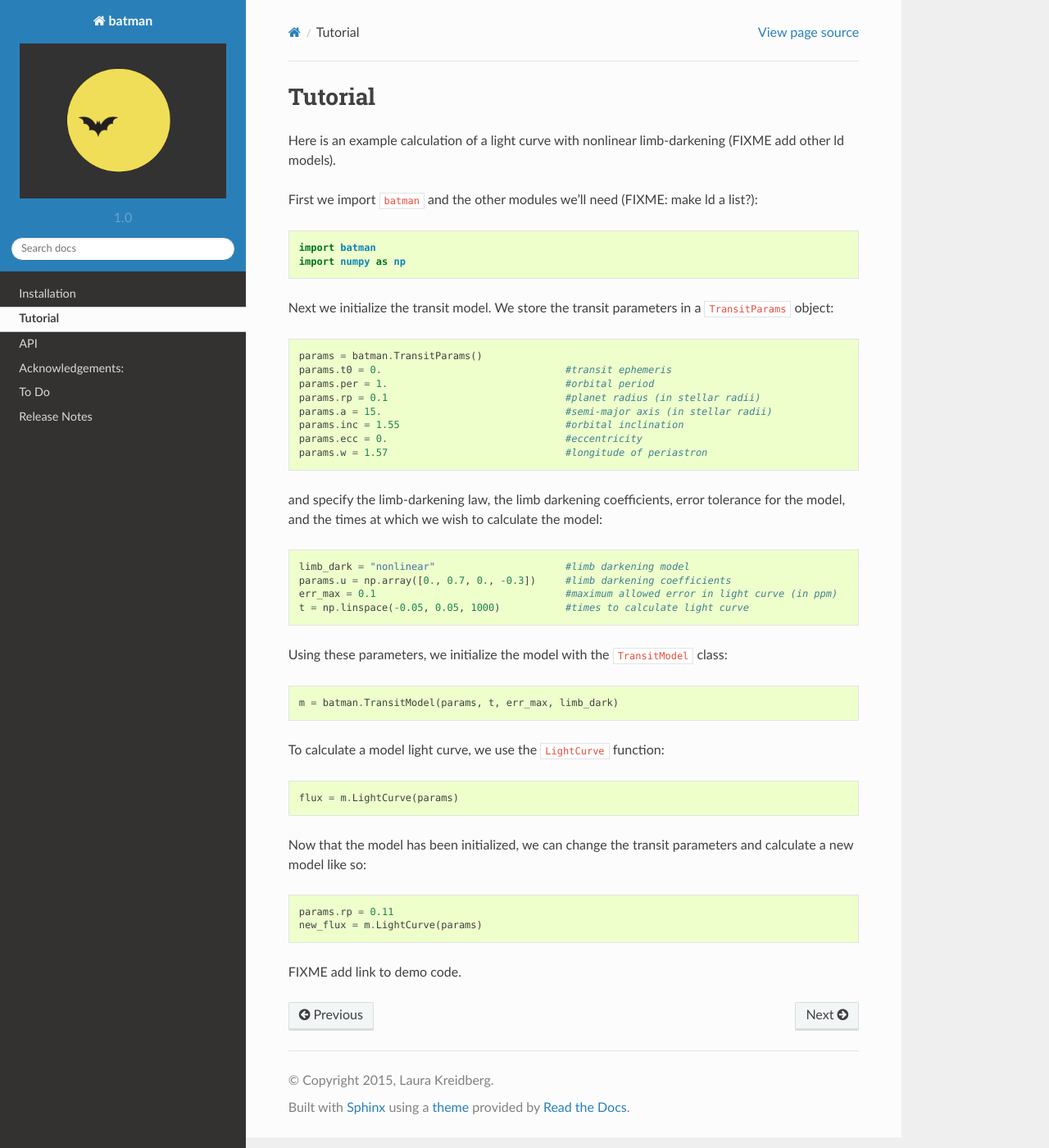
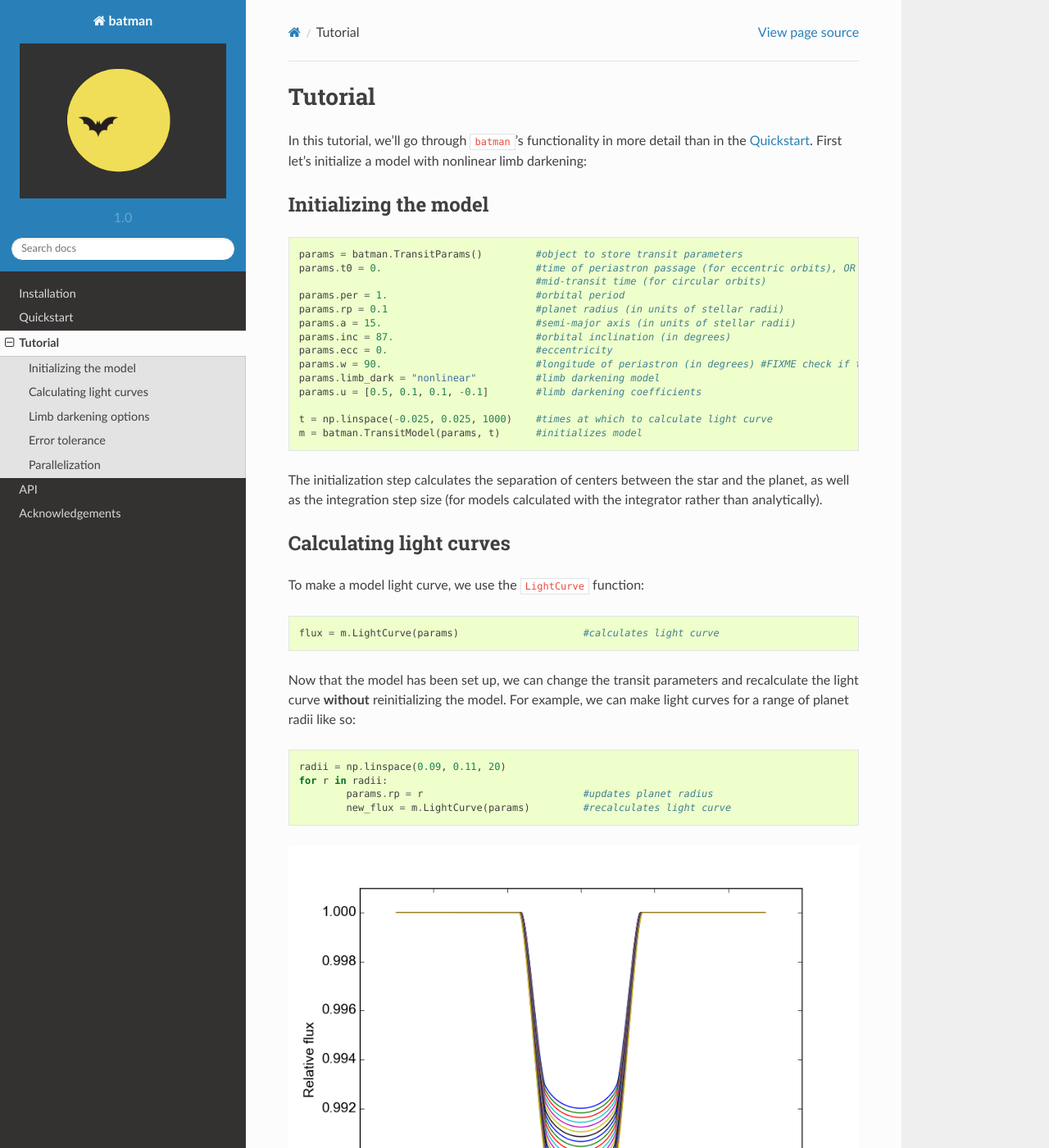
Before and after one commit to lkreidberg/batman, a Sphinx documentation site: the page built from docs/tutorial.rst, in a window 1280 px wide and 1400 px high. Shown: the whole window at 82% size. Built offline with Sphinx 7.4.7 and the Read the Docs theme 2.0.0, drawn with Linux system fonts in a browser that asks for light colours; some of the changed text lies outside the part shown.

Commit message:
adding more docs

```diff
--- a/docs/acknowledgements.rst
+++ b/docs/acknowledgements.rst
@@ -1,6 +1,6 @@
 .. _acknowledgements:
 
-Acknowledgements:
+Acknowledgements
 =================
 - Kevin Stevenson
 - Ethan Kruse
--- /dev/null
+++ b/docs/demo.py
@@ -0,0 +1,57 @@
+import batman
+import numpy as np
+import matplotlib.pyplot as plt
+from pylab import *
+from matplotlib import rc
+
+rc('font',**{'family':'sans-serif','sans-serif':['Arial']})
+matplotlib.rcParams.update({'font.size':14})
+
+params = batman.TransitParams()
+params.t0 = 0.                               #time of periastron passage (for eccentric orbits), OR
+                                             #mid-transit time (for circular orbits)
+params.per = 1.                              #orbital period
+params.rp = 0.1                              #planet radius (in stellar radii)
+params.a = 12.                               #semi-major axis (in stellar radii)
+params.inc = 87.                             #orbital inclination
+params.ecc = 0.                              #eccentricity
+params.w = 90.                               #longitude of periastron  #FIXME check if this makes sense
+params.u = [0., 0.7, 0., -0.3]               #limb darkening coefficients
+params.limb_dark = "nonlinear"       	     #limb darkening model
+
+t = np.linspace(-0.02, 0.02, 1000)           #times at which to calculate light curve
+
+m = batman.TransitModel(params, t)
+
+flux = m.LightCurve(params)
+
+params.rp = 0.11                             #updates the planet radius
+new_flux = m.LightCurve(params)              #recalculates model light curve
+
+plt.plot(t*24., flux, label = "rp = 0.1")
+plt.plot(t*24., new_flux, label = "rp = 0.11")
+plt.xlabel("Time from central transit (hours)")
+plt.ylabel("Flux")
+plt.legend()
+plt.savefig("new_rp.png")
+plt.show()
+
+
+ld_options = ["uniform", "linear", "quadratic", "nonlinear"]
+ld_coefficients = [[], [0.3], [0.1, 0.3], [0.5, 0.1, 0.1, -0.1]]
+
+plt.figure()
+
+for i in range(4):
+	params.limb_dark = ld_options[i]             #specifies the limb darkening profile
+       	params.u = ld_coefficients[i]		     #updates limb darkening coefficients
+	m = batman.TransitModel(params, t)  	     #initializes model with new limb darkening
+	flux = m.LightCurve(params)		     #calculates light curve
+	plt.plot(t*24., flux, label = ld_options[i])
+
+plt.xlim((-0.3, 0.3))
+plt.legend()
+plt.xlabel("Time from central transit (hours)")
+plt.ylabel("Relative flux")
+plt.savefig("lightcurves.png")
+plt.show()
--- /dev/null
+++ b/docs/quickstart.py
@@ -0,0 +1,32 @@
+import batman
+import numpy as np
+import matplotlib.pyplot as plt
+from pylab import *
+
+from matplotlib import rc
+
+rc('font',**{'family':'sans-serif','sans-serif':['Arial']})
+matplotlib.rcParams.update({'font.size':14})
+
+params = batman.TransitParams()
+params.t0 = 0. 				#time of periastron passage (for eccentric orbits), OR
+					#mid-transit time (for circular orbits)
+params.per = 1.				#orbital period
+params.rp = 0.1				#planet radius (in units of stellar radii)
+params.a = 15.				#semi-major axis (in units of stellar radii)
+params.inc = 87.			#orbital inclination (in degrees)
+params.ecc = 0.				#eccentricity
+params.w = 90.				#longitude of periastron (in degrees) #FIXME check if this makes sense
+params.u = [0.1, 0.3] 	      	        #limb darkening coefficients
+params.limb_dark = "quadratic"          #limb darkening model
+
+t = np.linspace(-0.025, 0.025, 1000)    	#times at which to calculate light curve
+m = batman.TransitModel(params, t)	        #initializes model
+flux = m.LightCurve(params)
+
+plt.plot(t, flux)
+plt.xlabel("Time from central transit (days)")
+plt.ylabel("Relative flux")
+plt.ylim((0.989, 1.001))
+plt.savefig("lc.png")
+plt.show()
--- /dev/null
+++ b/docs/tutorial.py
@@ -0,0 +1,64 @@
+import batman
+import numpy as np
+import matplotlib.pyplot as plt
+from pylab import *
+from matplotlib import rc
+
+rc('font',**{'family':'sans-serif','sans-serif':['Arial']})
+matplotlib.rcParams.update({'font.size':14})
+
+params = batman.TransitParams()	        #object to store transit parameters
+params.t0 = 0. 				#time of periastron passage (for eccentric orbits), OR
+					#mid-transit time (for circular orbits)
+params.per = 1.				#orbital period
+params.rp = 0.1				#planet radius (in units of stellar radii)
+params.a = 15.				#semi-major axis (in units of stellar radii)
+params.inc = 87.			#orbital inclination (in degrees)
+params.ecc = 0.				#eccentricity
+params.w = 90.				#longitude of periastron (in degrees) #FIXME check if this makes sense
+params.limb_dark = "nonlinear"          #limb darkening model
+params.u = [0.5, 0.1, 0.1, -0.1]       	#limb darkening coefficients
+
+t = np.linspace(-0.025, 0.025, 1000)  	#times at which to calculate light curve
+m = batman.TransitModel(params, t)      #initializes model
+
+flux = m.LightCurve(params)		#calculates light curve
+
+radii = np.linspace(0.09, 0.11, 20)
+for r in radii:
+	params.rp = r				#updates planet radius
+	new_flux = m.LightCurve(params)         #recalculates light curve
+	plt.plot(t, new_flux)
+
+plt.xlabel("Time from central transit (days)")
+plt.ylabel("Relative flux")
+plt.ylim((0.987, 1.001))
+
+plt.savefig("change_rp.png")
+
+
+ld_options = ["uniform", "linear", "quadratic", "nonlinear"]
+ld_coefficients = [[], [0.3], [0.1, 0.3], [0.5, 0.1, 0.1, -0.1]]
+
+plt.figure()
+
+for i in range(4):
+	params.limb_dark = ld_options[i]             #specifies the limb darkening profile
+	params.u = ld_coefficients[i]	         #updates limb darkening coefficients
+	m = batman.TransitModel(params, t)	         #initializes the model
+	flux = m.LightCurve(params)		         #calculates light curve
+	plt.plot(t, flux, label = ld_options[i])
+
+plt.xlim((-0.025, 0.025))
+plt.ylim((0.987, 1.001))
+plt.legend()
+plt.xlabel("Time from central transit (days)")
+plt.ylabel("Relative flux")
+plt.savefig("lightcurves.png")
+#plt.show()
+
+m = batman.TransitModel(params, t, max_err = 0.5)
+plt.clf()
+m.calc_err(plot = True)
+
+m = TransitParams(params, t, nthreads = 4)
--- a/docs/tutorial.rst
+++ b/docs/tutorial.rst
@@ -2,54 +2,116 @@
 
 Tutorial
 ============
-Here is an example calculation of a light curve with nonlinear limb-darkening (FIXME add other ld models).
+In this tutorial, we'll go through ``batman``'s functionality in more detail than in the :ref:`quickstart`.  First let's initialize a model with nonlinear limb darkening:
 
-First we import ``batman`` and the other modules we'll need (FIXME: make ld a list?):
+Initializing the model
+----------------------
+::
 
-.. code-block:: python
+	params = batman.TransitParams()	        #object to store transit parameters
+	params.t0 = 0. 				#time of periastron passage (for eccentric orbits), OR
+						#mid-transit time (for circular orbits)
+	params.per = 1.				#orbital period
+	params.rp = 0.1				#planet radius (in units of stellar radii)
+	params.a = 15.				#semi-major axis (in units of stellar radii)
+	params.inc = 87.			#orbital inclination (in degrees)
+	params.ecc = 0.				#eccentricity
+	params.w = 90.				#longitude of periastron (in degrees) #FIXME check if this makes sense
+	params.limb_dark = "nonlinear"          #limb darkening model
+   	params.u = [0.5, 0.1, 0.1, -0.1]       	#limb darkening coefficients
 
-   import batman
-   import numpy as np
+	t = np.linspace(-0.025, 0.025, 1000)  	#times at which to calculate light curve
+	m = batman.TransitModel(params, t)      #initializes model
 
-Next we initialize the transit model.  We store the transit parameters in a ``TransitParams`` object:
+The initialization step calculates the separation of centers between the star and the planet, as well as the integration step size (for models calculated with the integrator rather than analytically).
 
-.. code-block:: python
 
-   params = batman.TransitParams()
-   params.t0 = 0. 				#transit ephemeris
-   params.per = 1.				#orbital period
-   params.rp = 0.1				#planet radius (in stellar radii)
-   params.a = 15.				#semi-major axis (in stellar radii)
-   params.inc = 1.55				#orbital inclination
-   params.ecc = 0.				#eccentricity
-   params.w = 1.57				#longitude of periastron
+Calculating light curves
+------------------------------
 
-and specify the limb-darkening law, the limb darkening coefficients, error tolerance for the model, and the times at which we wish to calculate the model:
+To make a model light curve, we use the ``LightCurve`` function:
 
-.. code-block:: python
+::
 
-   limb_dark = "nonlinear"                 	#limb darkening model
-   params.u = np.array([0., 0.7, 0., -0.3]) 	#limb darkening coefficients
-   err_max = 0.1                      		#maximum allowed error in light curve (in ppm)
-   t = np.linspace(-0.05, 0.05, 1000)    	#times to calculate light curve
+	flux = m.LightCurve(params)	                #calculates light curve
 
-Using these parameters, we initialize the model with the ``TransitModel`` class:
+Now that the model has been set up, we can change the transit parameters and recalculate the light curve **without** reinitializing the model.  For example, we can make light curves for a range of planet radii like so:
 
-.. code-block:: python
+::
 
-   m = batman.TransitModel(params, t, err_max, limb_dark)
+	radii = np.linspace(0.09, 0.11, 20)
+	for r in radii:
+		params.rp = r		                #updates planet radius
+		new_flux = m.LightCurve(params)	        #recalculates light curve
 
-To calculate a model light curve, we use the ``LightCurve`` function:
+.. image:: change_rp.png
 
-.. code-block:: python
+Limb darkening options
+----------------------
+The ``batman`` package currently supports the following limb darkening options: "nonlinear", "quadratic", "linear", and "uniform".  The limb darkening options assume the following form for the stellar intensity profile:
 
-   flux = m.LightCurve(params)
+.. math::
 
-Now that the model has been initialized, we can change the transit parameters and calculate a new model like so:
+	\begin{align}
+	  I(\mu) &= I_0                            						& &\text{(uniform)} 		\\
+	  I(\mu) &= I_0[1 - u_1(1-\mu)]								& &\text{(linear)}		\\
+	  I(\mu) &= I_0[1 - u_1(1 - \mu) - u_2(1-\mu)^2]	 				& &\text{(quadratic)}		\\
+	  I(\mu) &= I_0[1 - u_1(1-\mu^{1/2}) - u_2(1- \mu) - u_3(1-\mu^{3/2}) - u_4(1-\mu^2)]  	& &\text{(nonlinear)}
+	\end{align}
+where :math:`\mu = \sqrt{1-r^2}, 0 \le r \le 1` is the normalized radial coordinate and :math:`I_0` is a normalization constant such that the integrated stellar intensity is unity.
 
-.. code-block:: python
 
-   params.rp = 0.11
-   new_flux = m.LightCurve(params)
+To illustrate the usage for these different options, here's a calculation of light curves for all four:
+
+::
+
+	ld_options = ["uniform", "linear", "quadratic", "nonlinear"]
+	ld_coefficients = [[], [0.3], [0.1, 0.3], [0.5, 0.1, 0.1, -0.1]]
+
+	plt.figure()
+
+	for i in range(4):
+		params.limb_dark = ld_options[i]                 #specifies the limb darkening profile
+		params.u = ld_coefficients[i]	                 #updates limb darkening coefficients
+		m = batman.TransitModel(params, t)	         #initializes the model
+		flux = m.LightCurve(params)		         #calculates light curve
+		plt.plot(t., flux, label = ld_options[i])
+
+The limb darkening coefficients are provided as a list of the form :math:`[u_1, ..., u_n]` where :math:`n` depends on the limb darkening model.
+
+.. image:: lightcurves.png
+
+Error tolerance
+---------------
+For models calculated with brute force integration, we can specify the maximum allowed error in the light curve is with the ``max_err`` parameter:
+
+::
+
+  m = batman.TransitModel(params, t, max_err = 0.5)
+
+This initializes a model with a maximum error of 0.5 ppm.  The default ``max_err`` is 1 ppm, but you may wish to adjust it depending on the speed/accuracy you require.  Changing the value of ``max_err`` will not impact the output for the analytic models ("quadratic", "linear", and "uniform").
+
+To validate that the errors are indeed below the ``max_err`` threshold, we can use ``m.calc_err()``.  This function returns the maximum error (in ppm) over the full range of separation of centers :math:`z` (:math:`0 \lt z \lt 1`, in units of rs).  It also has the option to plot the error over this range:
+
+::
+
+  err = m.calc_err(plot = True)
+
+.. image:: residuals.png
+
+The errors are larger near the limb of the star (:math:`z = 1`) because the stellar intensity has a larger gradient near the limb.
+
+
+Parallelization
+---------------
+The default behavior for ``batman`` is no parallelization.  If you want to speed up the calculation, you can parallelize it by setting the
+``nthreads`` parameter.  For example, to use 4 processors you would initialize a model with:
+
+::
+
+	m = TransitParams(params, t, nthreads = 4)
+
+The parallelization is done at the C level with OpenMP.  ``batman`` will automatically detect whether your default C compiler supports OpenMP, and if not, return an error if you specify ``nthreads``>1 (FIXME TODO). Note for Mac users: the default compiler (clang) does not currently (06/2015) support OpenMP.  If you want to parallelize, you will have to set a different compiler (FIXME by setting environment variable?).
+
 
 FIXME add link to demo code.
```
Also changed, not shown: docs/index.rst (+8 -5 lines), docs/installation.rst (+23 -5 lines), docs/quickstart.rst (added, +56 -0 lines), docs/change_rp.png (added), docs/lc.png (added), docs/lightcurves.png (added), docs/new_rp.png (added), docs/residuals.png (added).
